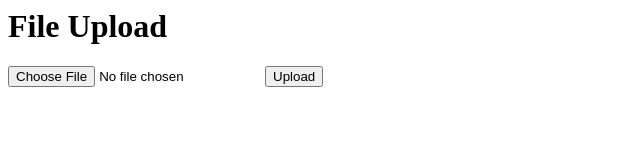
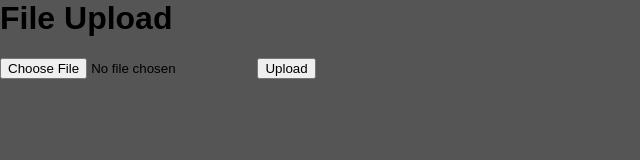
Before and after one commit to fraser-e-davies/web-redgreenvision, a website: page src/index.html in a window 1280 px wide. Shown: the whole page, without its empty margins (0-640 px from the left). Drawn offline with Linux system fonts and the light colour scheme.

Commit message:
update stylings

```diff
--- a/src/index.html
+++ b/src/index.html
@@ -2,6 +2,7 @@
 <html>
   <head>
     <title>RedGreenVision</title>
+    <link rel="stylesheet" href="styles.css">
   </head>
   <body>
     <h1>File Upload</h1>
@@ -9,6 +10,5 @@
     <button id="uploadButton">Upload</button>
     <div id="response"></div>
     <script src="script.ts></script>
-
   </body>
 </html>
--- a/src/styles.css
+++ b/src/styles.css
@@ -6,7 +6,7 @@ html, body {
   margin: 0;
   border: 0;
   padding: 0;
-  background-color: #fff;
+  background-color: #555;
 }
 
 main {
```
